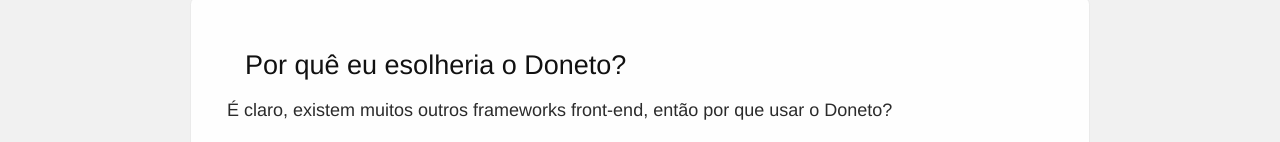
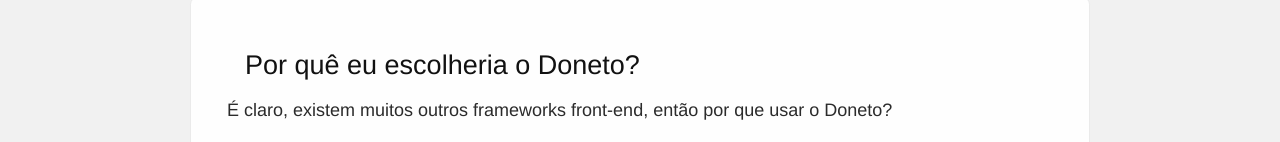
Before and after one commit to Samukeras/Samukeras.github.io, a plain HTML site: page doneto/index.html in a window 1280 px wide. Shown: the part 537-679 px from the top of the page. Drawn offline with Linux system fonts and the light colour scheme.

Commit message:
ICO
Add ico

```diff
--- a/doneto/index.html
+++ b/doneto/index.html
@@ -33,7 +33,7 @@
         </section>
         <section>
             <article>
-                <h2>Por quê eu esolheria o Doneto?</h2>
+                <h2>Por quê eu escolheria o Doneto?</h2>
                 <p>
                     É claro, existem muitos outros frameworks front-end, então por que usar o
                     Doneto?
```
Also changed, not shown: doneto/doneto.ico (added).
